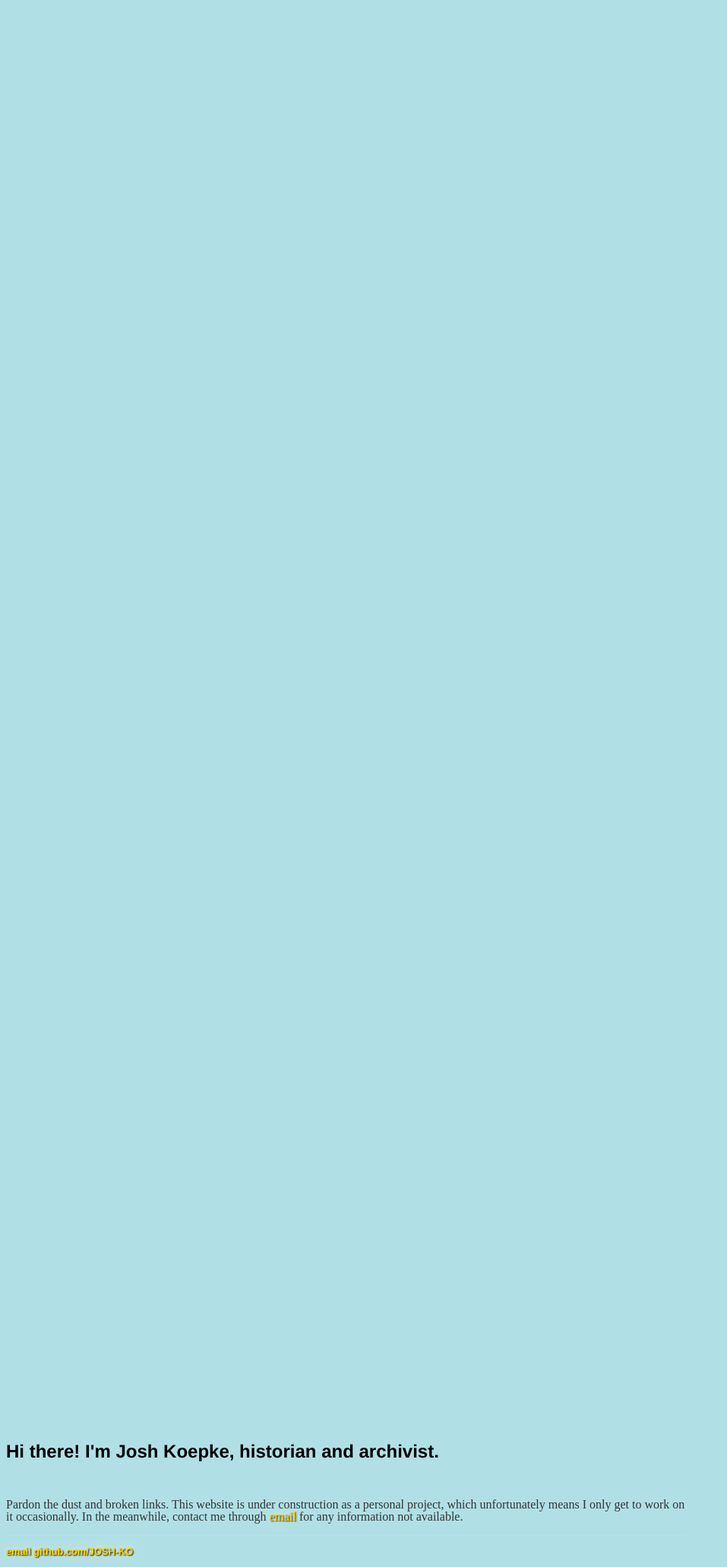
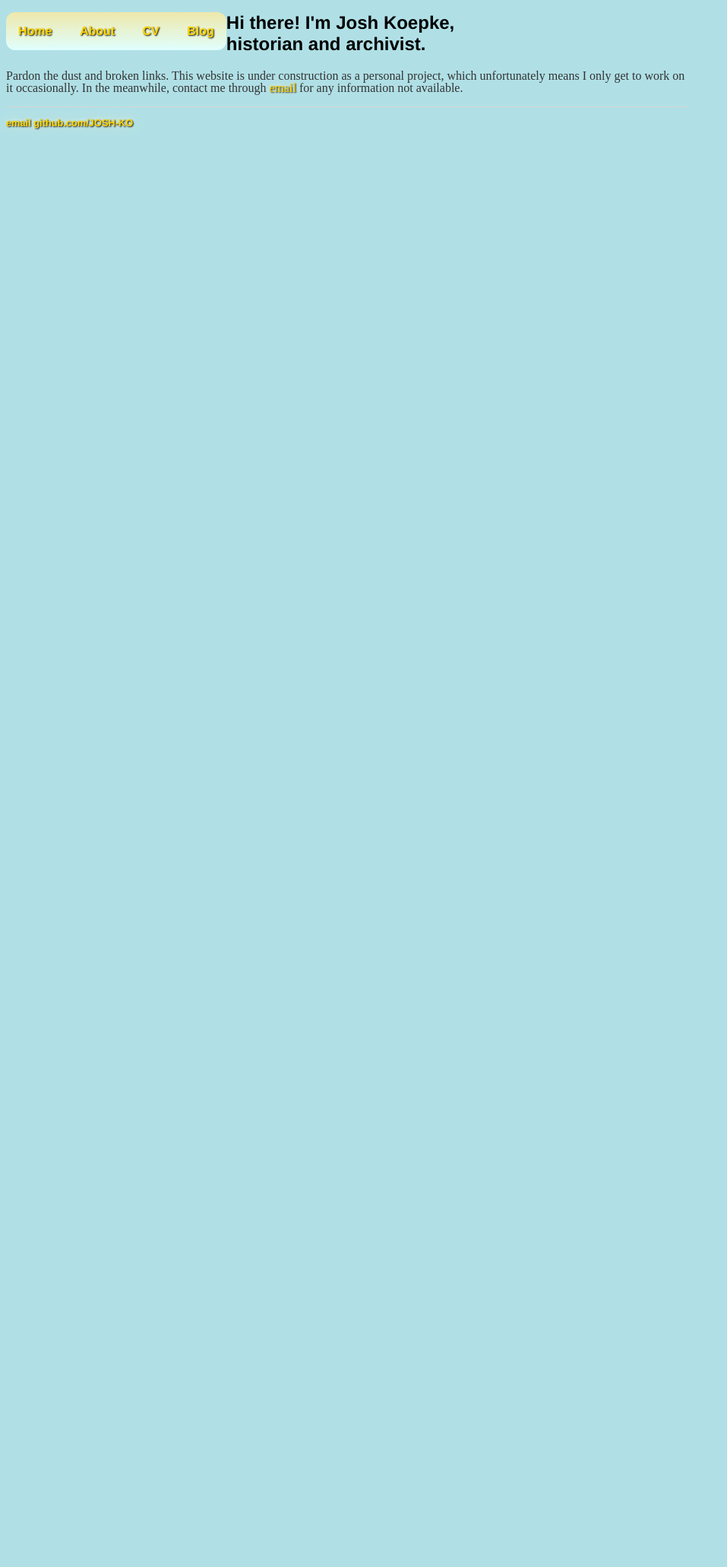
Before and after one commit to JOSH-KO/JOSH-KO.github.io, a Jekyll site: the page built from index.html, in a window 1280 px wide. Shown: the whole page at 76% size, without its empty margins (0-957 px from the left). Built offline with Jekyll 4.4.1, drawn with Linux system fonts in a browser that asks for light colours; after the commit the page ends 900 px from its top, so only the background shows below that.

Commit message:
Update default.html

```diff
--- a/_layouts/default.html
+++ b/_layouts/default.html
@@ -6,7 +6,7 @@
 			<link rel="stylesheet" type="text/css" href="/css/main.css"><style>
 nav {
   list-style-type: none;
-  margin: 100%;
+  margin: 0;
   padding: 0;
   overflow: hidden;
   background-image: linear-gradient(180deg, PaleGoldenRod, LightCyan);
@@ -14,7 +14,7 @@ nav {
 }
 
 nav {
-  float: center;
+  float: left;
 }
 
 nav a {
```
